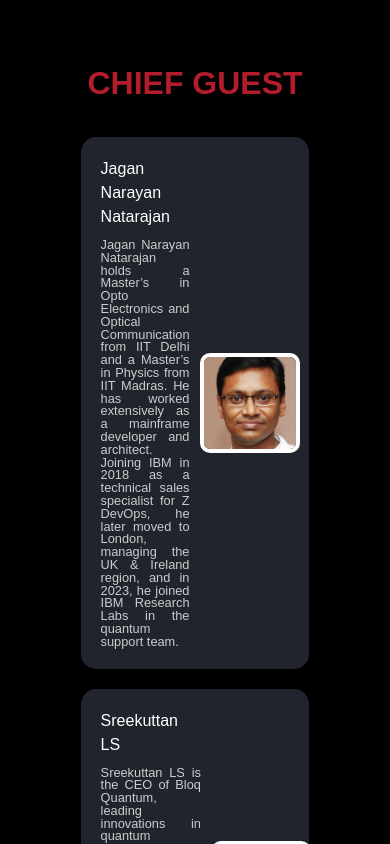
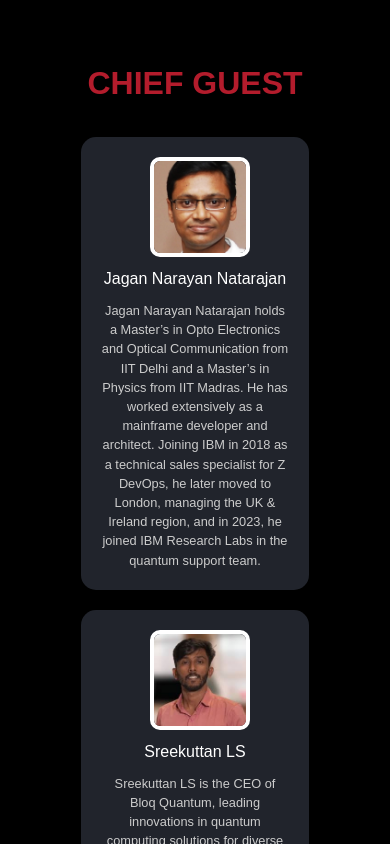
Before and after one commit to Diablo0801/Quantathon-2.0, a React (Vite) app: page / in a window 390 px wide. Shown: the part 2840-3684 px from the top of the page. Built offline with nearby package versions, Linux system fonts and the light colour scheme.

Commit message:
guest media queries

```diff
--- a/src/guests.css
+++ b/src/guests.css
@@ -103,24 +103,33 @@
 
     .guest-card {
         width: 80%; /* Full width on small screens */
-        flex-direction: row; /* Maintain horizontal layout */
-        justify-content: space-between; /* Keep image on the right */
+        flex-direction: column; /* Stack image and details vertically */
+        align-items: center; /* Center-align content */
         margin-bottom: 20px;
-    }
-
-    .guest-name {
-        font-size: 1em;
-    }
-
-    .guest-info {
-        font-size: 0.8rem;
-        line-height: 0.8rem;
     }
 
     .guest-card-image {
         width: 100px;
         height: 100px;
         padding: 0;
-        margin-left: 10px;
+        margin-bottom: 10px; /* Space below the image */
+        order: -1; /* Ensure image is on top */
+    }
+
+    .guest-details {
+        padding: 0;
+        text-align: justify;
+
+    }
+
+    .guest-name {
+        font-size: 1em;
+        text-align: center;
+    }
+
+    .guest-info {
+        font-size: 0.8rem;
+        line-height: 1.2rem;
+        text-align: center; /* Center-align text on small devices */
     }
 }
```
